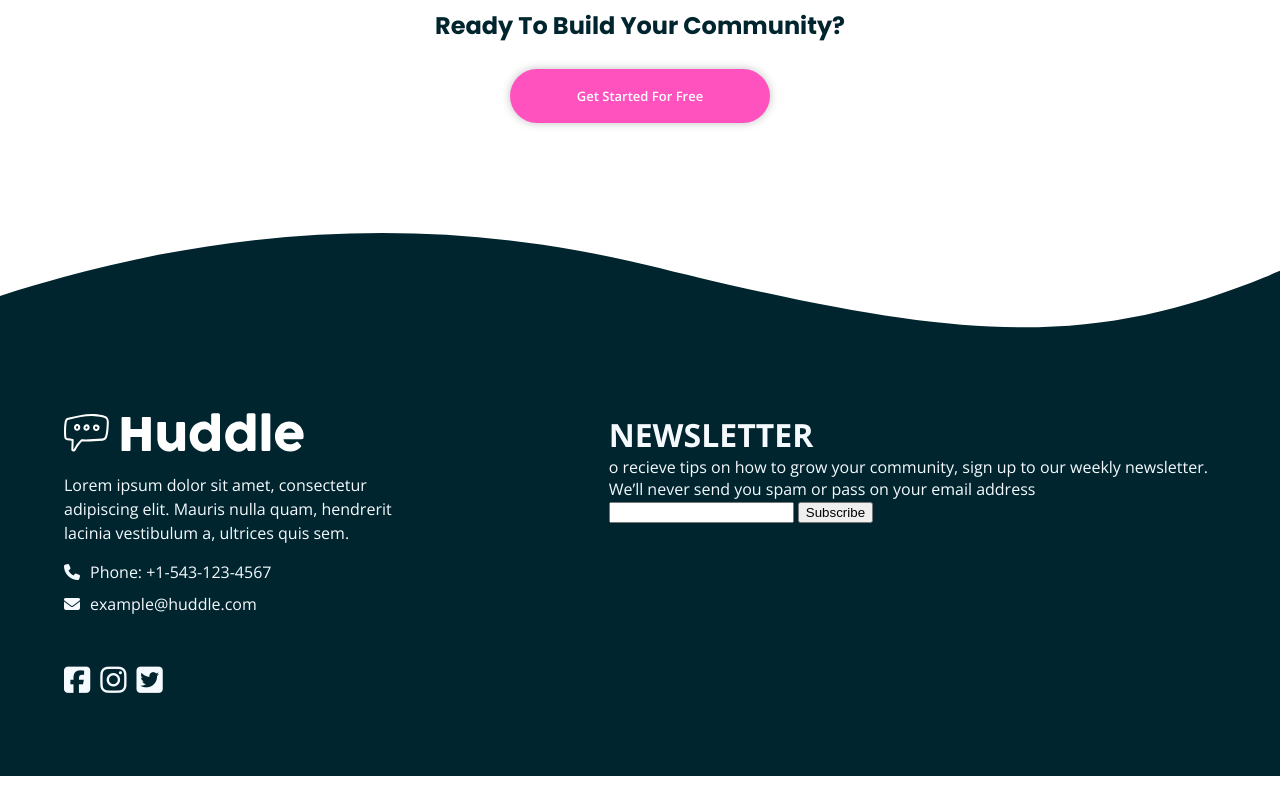
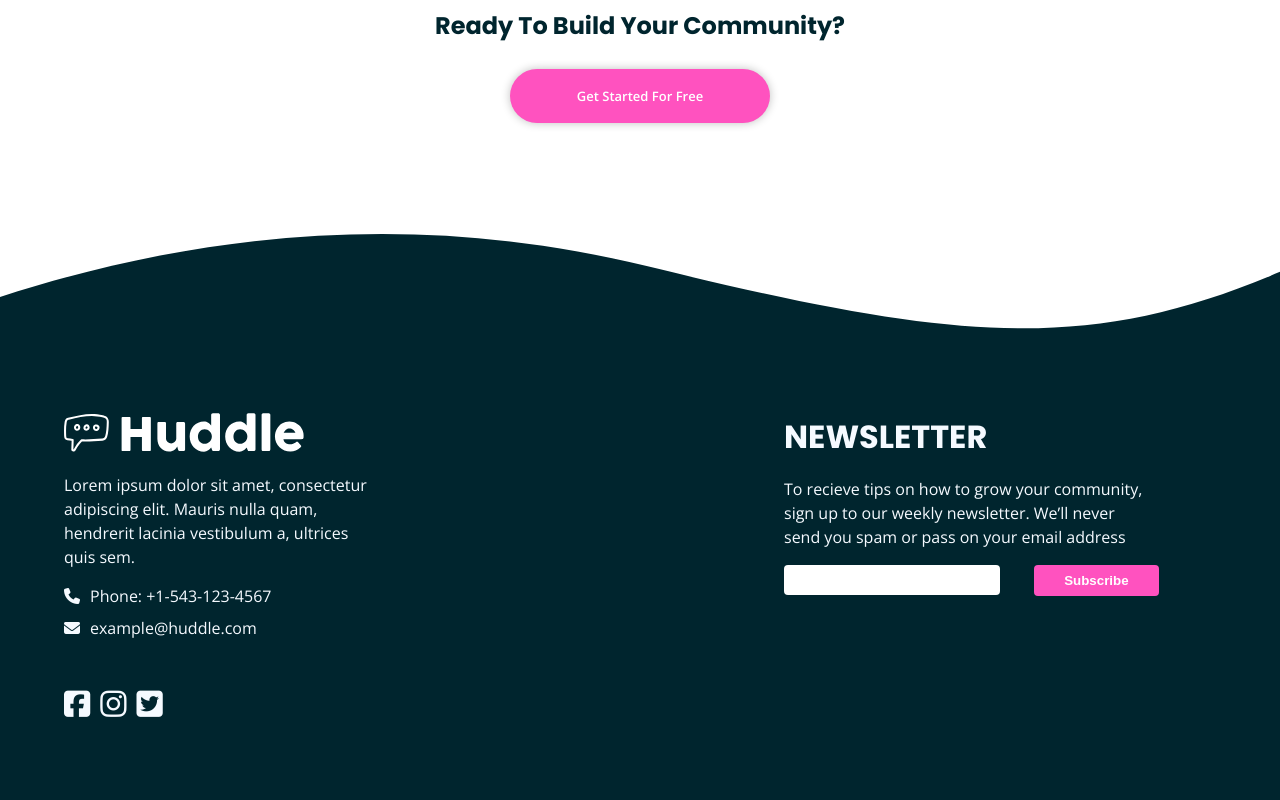
Before and after one commit to lala1997/landing-page, a plain HTML site: page index.html in a window 1280 px wide. Shown: the part 3788-4588 px from the top of the page. Before the commit the page ends 4564 px from the top, so only its background shows below. Drawn offline with nearby package versions, Linux system fonts and the light colour scheme.

Commit message:
landing page desktop

```diff
--- a/estilos.css
+++ b/estilos.css
@@ -148,7 +148,7 @@ background-size: 100% 100px;
 
 .wave-bottom{
     left: 0;
-    bottom: 0;
+    bottom: -1px;
     background-image: var(--wave-bottom);
 }
 
@@ -228,11 +228,25 @@ width: 92%;
 
 .container_footer{
     display: flex;
+    gap: 25%;
+
 }
 
 .paragraph_footer {
-    width: 66%;
+    margin: 16px 0;
     line-height: 1.5;
+}
+
+.container_paragraph_footer p {
+    width: 73%;
+}
+
+.container_text p {
+    width: 83%;
+}
+
+.title_footer{
+    font-family: var(--poppins);
 }
 
 .icons_information ul{
@@ -248,10 +262,6 @@ padding: 0;
     margin-right: 10px;
 }
 
-.container_paragraph_footer{
-margin: 16px 0;
-}
-
 .icons_social_media{
     margin-top:50px;
 }
@@ -262,7 +272,6 @@ list-style: none;
 padding: 0;
 gap: 10px;
 }
-
 .fa-brands, .fab{
 font-size: 30px;
 }
@@ -282,7 +291,12 @@ background-clip: text;
 color:#1877f2;
 
 }
+.firts_column{
+    width: 50%;
+}
+
 .second_column{
+    width: 50%;
 position:relative;
 }
 
@@ -290,11 +304,34 @@ position:relative;
     cursor: pointer;
 }
 
+input[type="email"]{
+    border: none;
+    border-radius: 4px;
+    height: 30px;
+    width: 50%;
+    text-indent: 6px;
+}
+
 input[type="email"]:focus{
 outline: 0px;
  }
 
- input:invalid { border-color:var(--Light-Red); }
+ input[type="submit"]:focus{
+    outline: 0px;
+     }
+
+ input[type="submit"]{
+    display: inline-block;
+    padding: 8px 30px;
+    background: var(--Pink);
+    font-weight: 600;
+    color: #fff;
+    border-radius: 4px;
+    border: none;
+    margin-left: 30px;
+ }
+
+ input .invalid { border-color:var(--Light-Red); }
 
 /*End Footer*/
 
@@ -304,9 +341,12 @@ outline: 0px;
     font-size: 12px;
     color: var(--Light-Red);
     position: absolute;
-    top: 39%;
+    top: 74%;
     left: 0;
   }
+/*end Messages error inputEmail*/
 
+/*media queries*/
+@media (min-width:768px){
 
-/*end Messages error inputEmail*/
+}
--- a/index.html
+++ b/index.html
@@ -145,8 +145,8 @@
 
               <div class="second_column">
                 <div class="container_text">
-                  <h1>NEWSLETTER</h1>
-                  <p>o recieve tips on how to grow your community, sign up to our weekly newsletter. We’ll never
+                  <h1 class="title_footer">NEWSLETTER</h1>
+                  <p class="paragraph_footer">To recieve tips on how to grow your community, sign up to our weekly newsletter. We’ll never
                     send you spam or pass on your email address</p>
                 </div>
 
```
